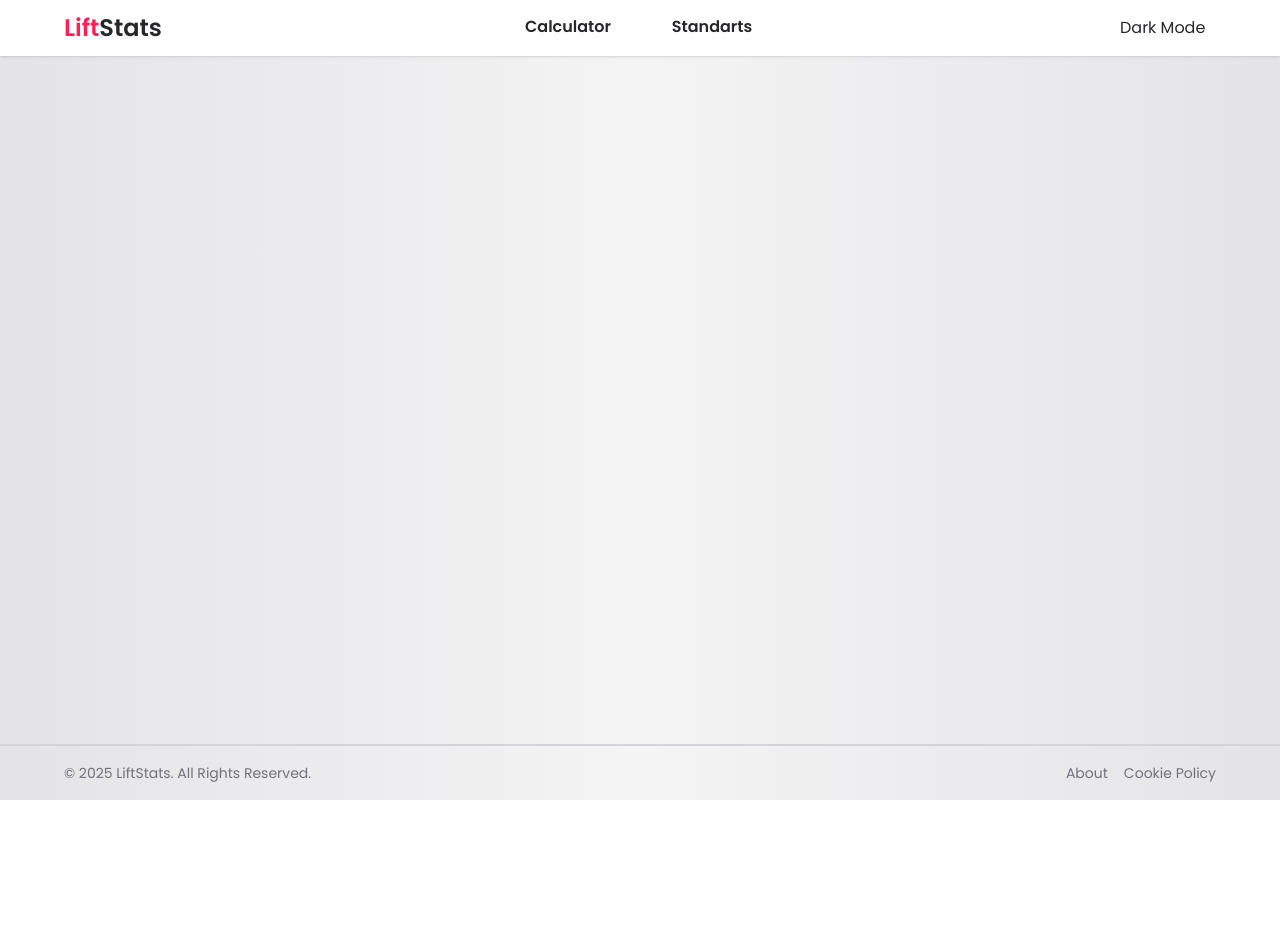
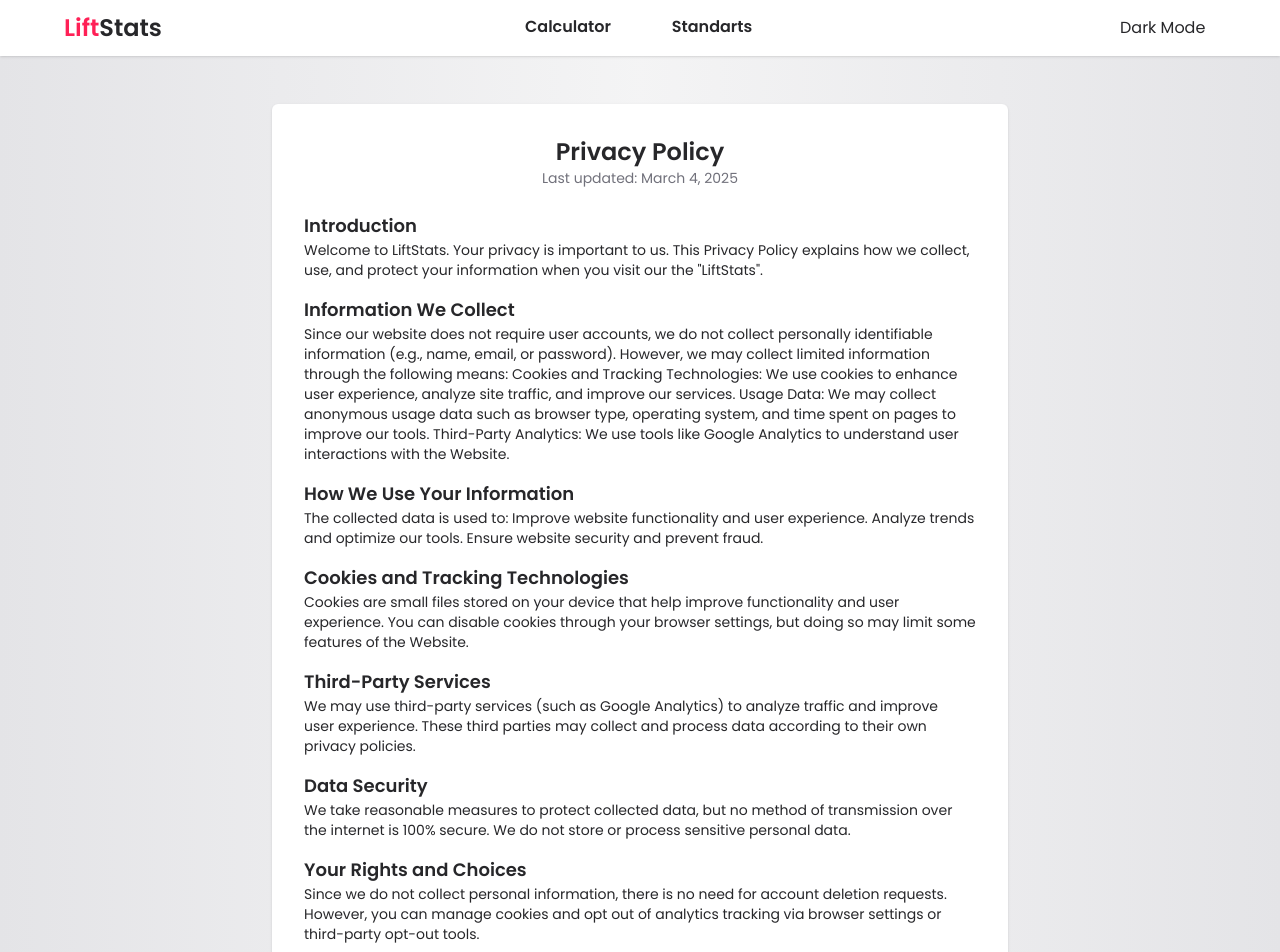
Before and after one commit to feshovets/StrengthApp, a React (Vite) app: page /policy in a window 1280 px wide. Shown: the top 952 px of the page. Before the commit the page ends 800 px from the top, so only its background shows below. Built offline with nearby package versions, Linux system fonts and the light colour scheme.

Commit message:
feat: - privacy policy page

```diff
--- a/src/App.tsx
+++ b/src/App.tsx
@@ -5,6 +5,7 @@ import { twMerge } from "tailwind-merge";
 import Calculator from "./pages/Calculator";
 import Standarts from "./pages/Standarts";
 import { HelmetProvider } from "react-helmet-async";
+import { Policy } from "./pages/Policy";
 
 function App() {
   return (
@@ -18,6 +19,7 @@ function App() {
         <Routes>
           <Route path="/" element={<Calculator />} />
           <Route path="/standarts" element={<Standarts />} />
+          <Route path="/policy" element={<Policy />} />
         </Routes>
         <Footer />
       </main>
@@ -73,7 +75,7 @@ function Footer() {
       </div>
       <div className="text-xs sm:text-sm space-x-4 text-zinc-500 mb-1 sm:mb-0">
         <Link to={'/'} className="hover:text-zinc-800 dark:hover:text-zinc-300">About</Link>
-        <Link to={'/'} className="hover:text-zinc-800 dark:hover:text-zinc-300">Cookie Policy</Link>
+        <Link to={'/policy'} className="hover:text-zinc-800 dark:hover:text-zinc-300">Privacy Policy</Link>
       </div>
     </footer>
   )
--- /dev/null
+++ b/src/pages/Policy.tsx
@@ -0,0 +1,54 @@
+import Card from "../components/card/Card"
+
+export function Policy() {
+    return (
+        <div className="w-full max-w-3xl mx-auto px-4">
+            <Card className="py-6 px-8 space-y-4">
+                <div className="py-2 text-center">
+                    <h1 className="text-2xl font-semibold">Privacy Policy</h1>
+                    <p className="text-sm text-zinc-500">Last updated: March 4, 2025</p>
+                </div>
+                <ul className="space-y-4  text-pretty text-sm">
+                    <li>
+                        <h3 className="font-semibold text-lg">Introduction</h3>
+                        Welcome to LiftStats. Your privacy is important to us. This Privacy Policy explains how we collect, use, and protect your information when you visit our the "LiftStats".
+                    </li>
+                    <li>
+                        <h3 className="font-semibold text-lg">Information We Collect</h3>
+                        Since our website does not require user accounts, we do not collect personally identifiable information (e.g., name, email, or password). However, we may collect limited information through the following means:
+                        Cookies and Tracking Technologies: We use cookies to enhance user experience, analyze site traffic, and improve our services.
+                        Usage Data: We may collect anonymous usage data such as browser type, operating system, and time spent on pages to improve our tools.
+                        Third-Party Analytics: We use tools like Google Analytics to understand user interactions with the Website.
+                    </li>
+                    <li>
+                        <h3 className="font-semibold text-lg">How We Use Your Information</h3>
+                        The collected data is used to: Improve website functionality and user experience.
+                        Analyze trends and optimize our tools.
+                        Ensure website security and prevent fraud.
+                    </li>
+                    <li>
+                        <h3 className="font-semibold text-lg">Cookies and Tracking Technologies</h3>
+                        Cookies are small files stored on your device that help improve functionality and user experience. You can disable cookies through your browser settings, but doing so may limit some features of the Website.
+                    </li>
+                    <li>
+                        <h3 className="font-semibold text-lg">Third-Party Services</h3>
+                        We may use third-party services (such as Google Analytics) to analyze traffic and improve user experience. These third parties may collect and process data according to their own privacy policies.
+                    </li>
+                    <li>
+                        <h3 className="font-semibold text-lg">Data Security</h3>
+                        We take reasonable measures to protect collected data, but no method of transmission over the internet is 100% secure. We do not store or process sensitive personal data.
+                    </li>
+                    <li>
+                        <h3 className="font-semibold text-lg">Your Rights and Choices</h3>
+                        Since we do not collect personal information, there is no need for account deletion requests. However, you can manage cookies and opt out of analytics tracking via browser settings or third-party opt-out tools.
+                    </li>
+                    <li>
+                        <h3 className="font-semibold text-lg">Changes to This Privacy Policy</h3>
+                        We may update this Privacy Policy from time to time. Any changes will be posted on this page with the updated effective date.
+                    </li>
+                </ul>
+
+            </Card>
+        </div>
+    )
+}
```
